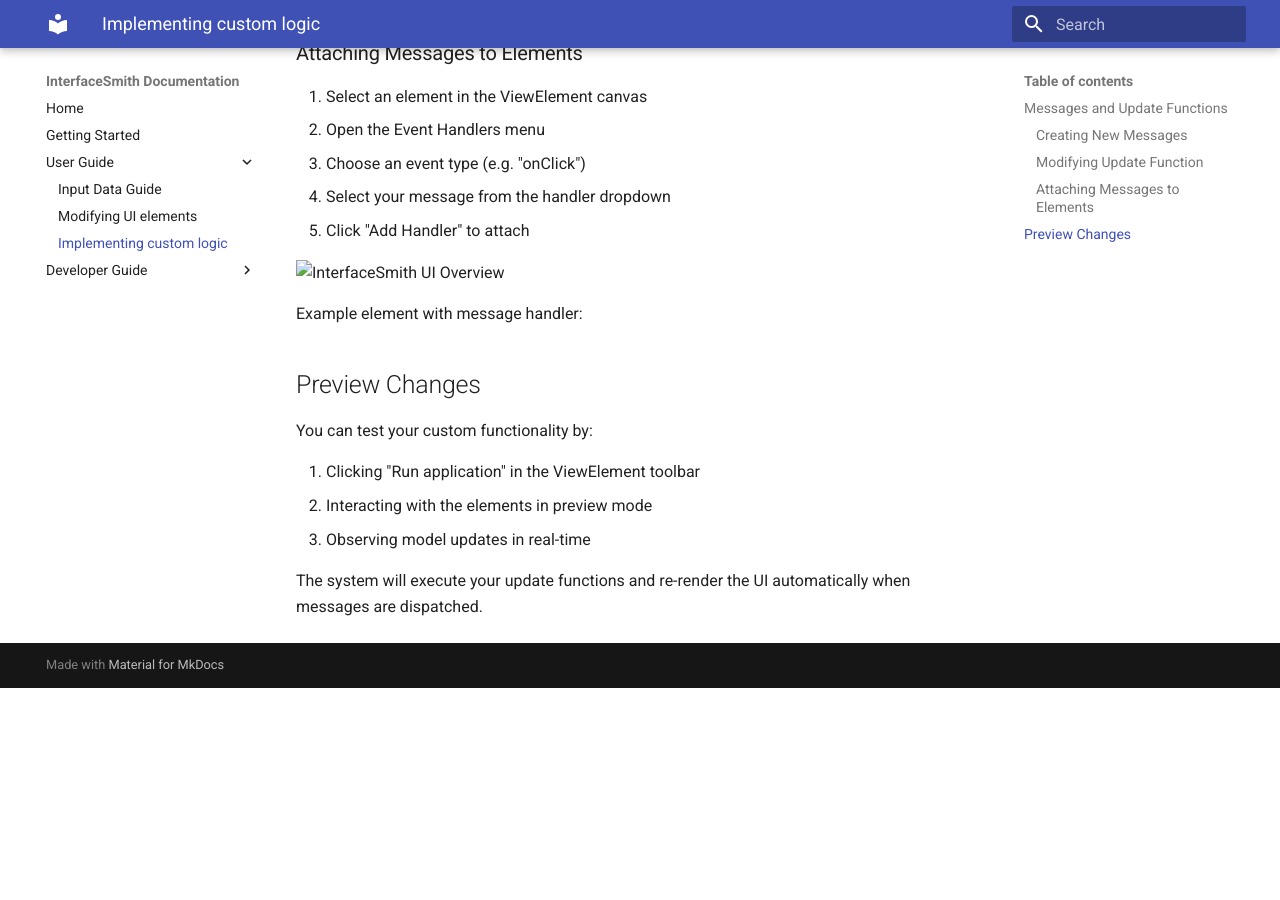
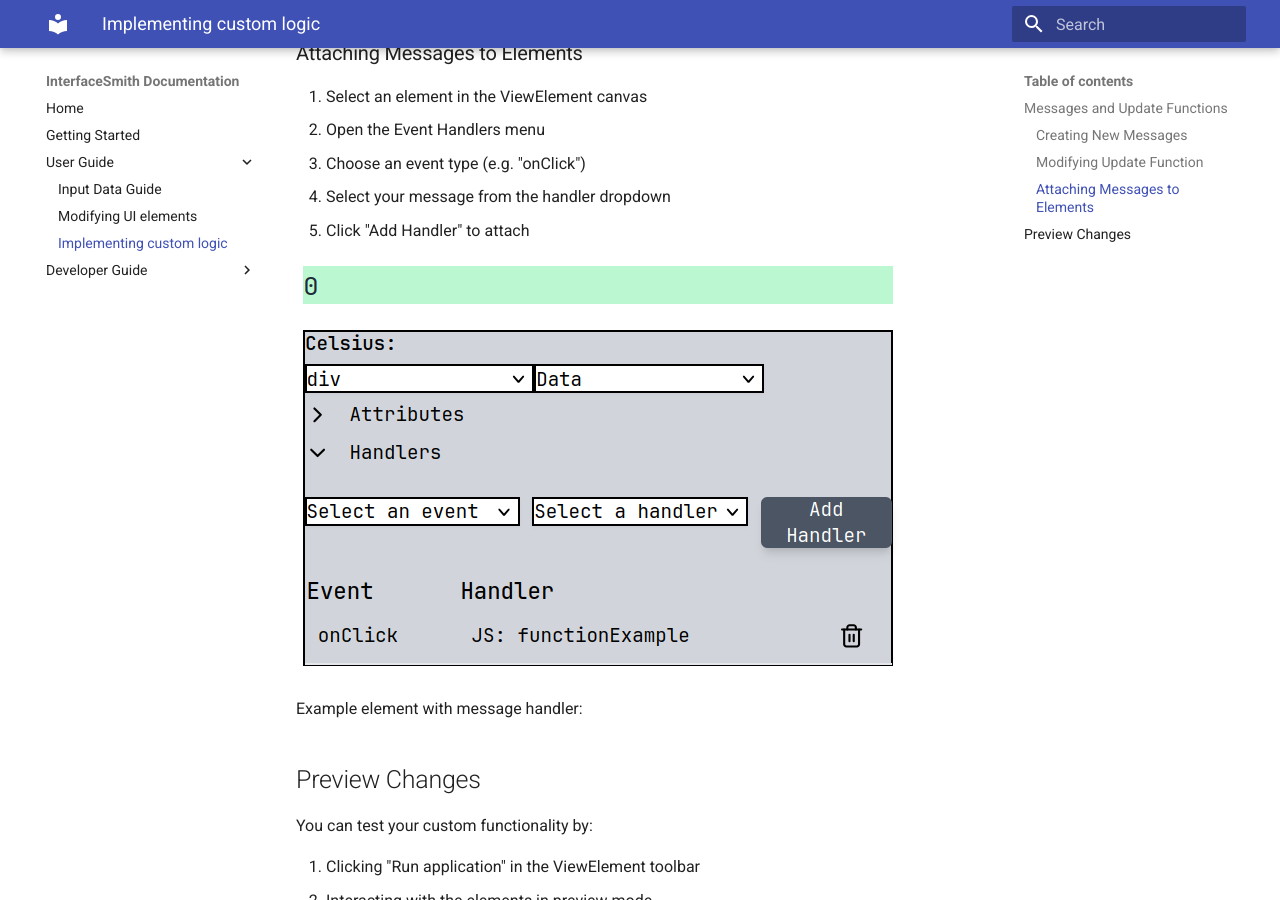
Before and after one commit to JerrySvarc/InterfaceSmith, an MkDocs documentation site: the page built from Documentation/docs/user-guide/custom-functionality.md, in a window 1280 px wide and 900 px high, scrolled down 1017 px. Built offline with MkDocs 1.6.1 and Material for MkDocs 9.7.7, drawn with Linux system fonts in a browser that asks for light colours; before the commit the page ends 1705 px from its top, so only the background shows below that.

Commit message:
docs update

```diff
--- a/Documentation/docs/user-guide/custom-functionality.md
+++ b/Documentation/docs/user-guide/custom-functionality.md
@@ -39,7 +39,7 @@
 4. Select your message from the handler dropdown
 5. Click "Add Handler" to attach
 
-![InterfaceSmith UI Overview](img/handler-menu.png)
+![InterfaceSmith UI Overview](../img/handler-menu.png)
 
 
 Example element with message handler:
```
